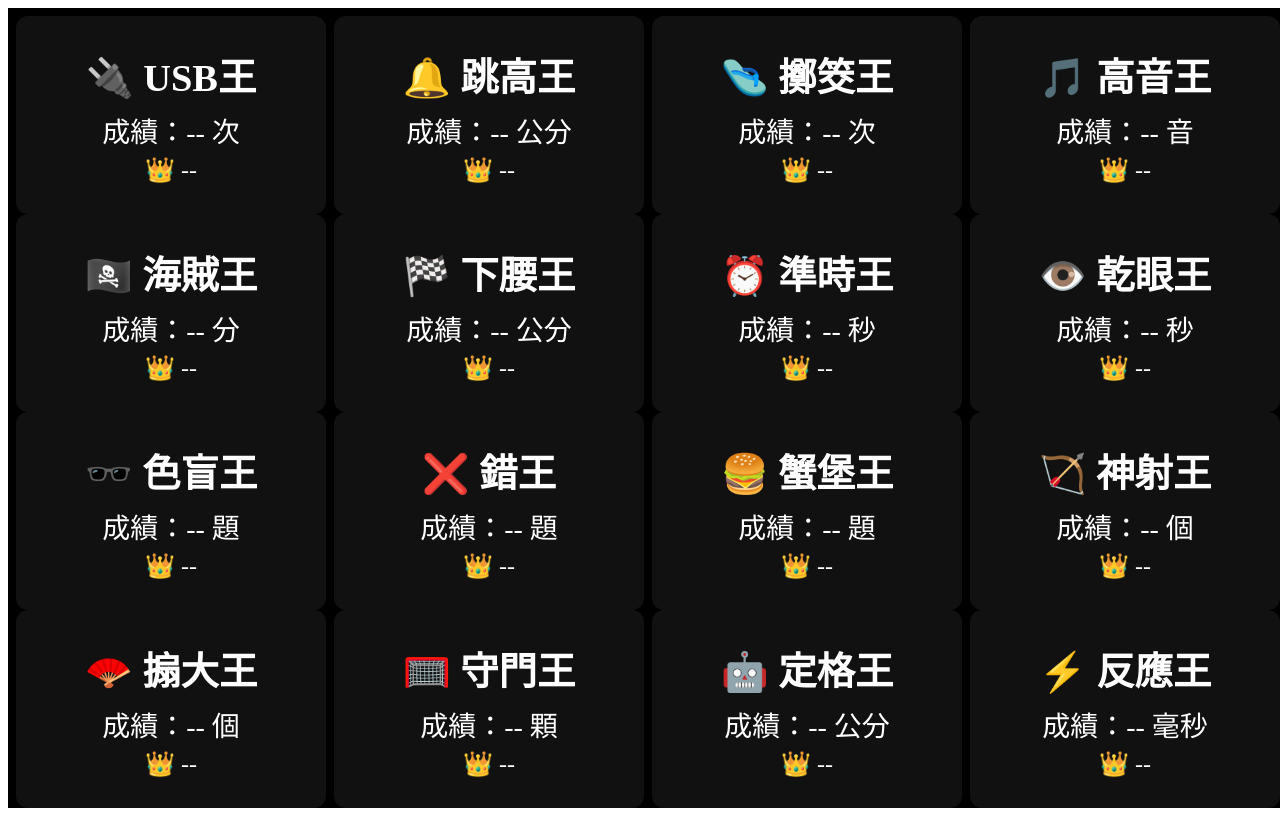
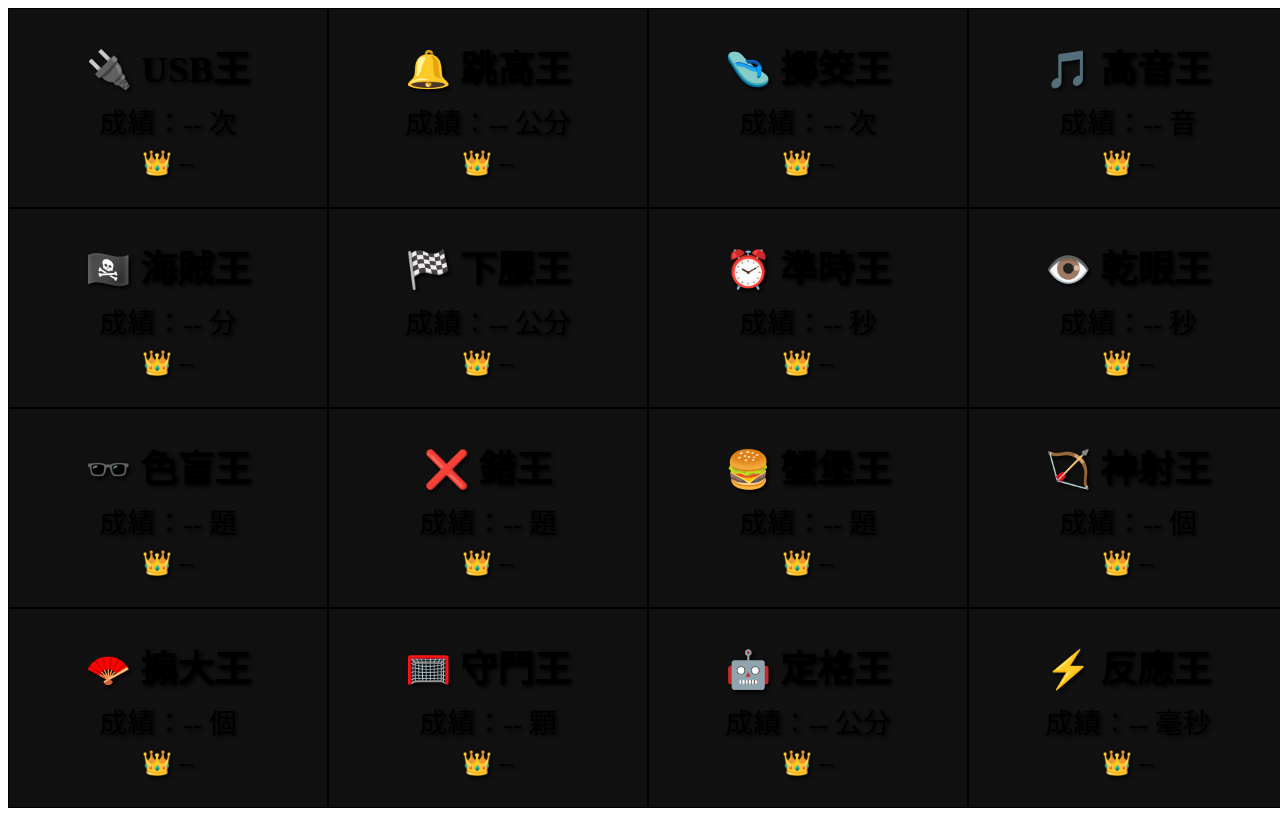
Before and after one commit to shuting72/who-is-yu-gi-oh, a Next.js app: page /display in a window 1280 px wide. Built offline with nearby package versions, Linux system fonts and the light colour scheme.

Commit message:
改為表格排版、去圓角、加文字陰影、清除滾輪

```diff
--- a/pages/display.js
+++ b/pages/display.js
@@ -29,7 +29,7 @@ const teamColors = {
   7: "#0000CD",   // 深藍
   8: "#800080",   // 紫
   9: "#FF69B4",   // 粉紅
-  10: "#8B4513",  // 咖啡色（替代青色）
+  10: "#8B4513",  // 咖啡
 };
 
 export default function Display() {
@@ -61,60 +61,55 @@ export default function Display() {
 
   return (
     <div style={{
-      backgroundColor: "#000",
-      color: "#fff",
+      margin: 0,
+      padding: 0,
       height: "100vh",
       width: "100vw",
+      backgroundColor: "#000",
       overflow: "hidden",
-      margin: 0,
-      padding: 0,
-      boxSizing: "border-box",
+      boxSizing: "border-box"
     }}>
       <div style={{
         display: "grid",
         gridTemplateColumns: "repeat(4, 1fr)",
         gridTemplateRows: "repeat(4, 1fr)",
-        gap: "1vh",
         height: "100%",
         width: "100%",
-        padding: "1vh",
-        boxSizing: "border-box"
+        gap: 0,
       }}>
         {records.map((item, i) => {
-          const color = item.team ? teamColors[item.team] || "#8B4513" : "#111"; // default dark bg
+          const bg = item.team ? (teamColors[item.team] || "#8B4513") : "#111";
+          const shadow = "2px 2px 4px #000";
           return (
-            <div
-              key={i}
-              style={{
-                backgroundColor: item.team ? color : "#111",
-                borderRadius: "12px",
-                textAlign: "center",
-                display: "flex",
-                flexDirection: "column",
-                justifyContent: "center",
-                alignItems: "center",
-                height: "100%",
-                color: "#fff",
-                padding: "0.5vh",
-              }}
-            >
+            <div key={i} style={{
+              backgroundColor: bg,
+              display: "flex",
+              flexDirection: "column",
+              justifyContent: "center",
+              alignItems: "center",
+              border: "1px solid #000",
+              boxSizing: "border-box"
+            }}>
               <div style={{
-                fontSize: "4.8vh",
+                fontSize: "4.6vh",
                 fontWeight: "bold",
+                textShadow: shadow,
                 marginBottom: "1vh",
-                whiteSpace: "nowrap"
+                whiteSpace: "nowrap",
               }}>
                 {item.icon} {item.name}
               </div>
               <div style={{
                 fontSize: "3.5vh",
-                marginBottom: "0.8vh",
-                whiteSpace: "nowrap"
+                textShadow: shadow,
+                marginBottom: "1vh",
+                whiteSpace: "nowrap",
               }}>
                 成績：{item.score} {item.unit}
               </div>
               <div style={{
                 fontSize: "3vh",
+                textShadow: shadow,
                 whiteSpace: "nowrap"
               }}>
                 👑 {item.holder}
```
